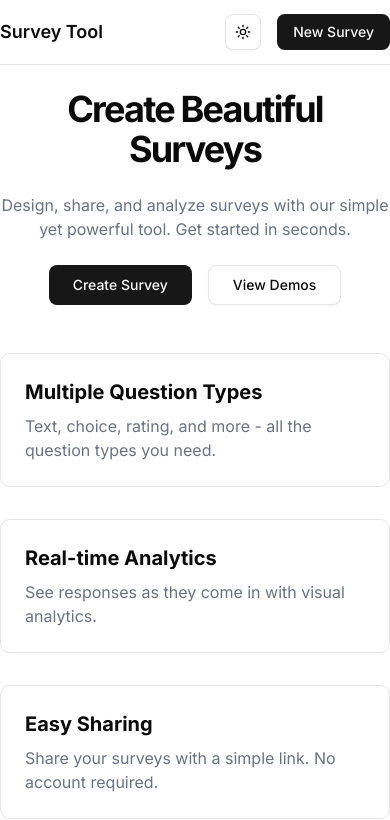
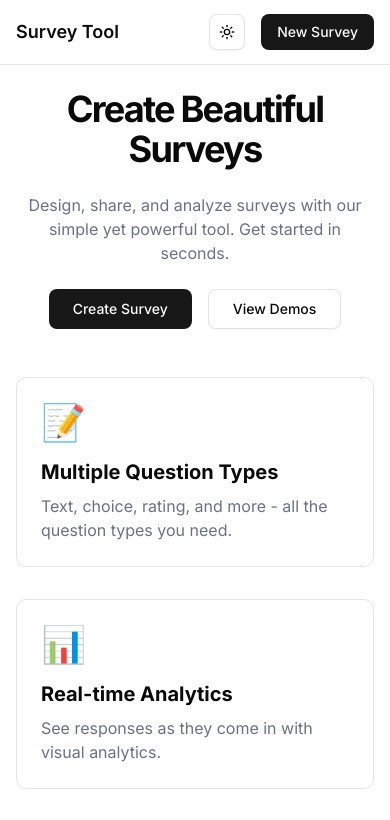
Before and after one commit to Sangeetc00/simple-survey-tool, a Next.js app: page / in a window 390 px wide. Shown: the top 820 px of the page. Built offline with nearby package versions, Linux system fonts and the light colour scheme.

Commit message:
css fixes

```diff
--- a/package.json
+++ b/package.json
@@ -20,6 +20,7 @@
     "@radix-ui/react-tabs": "^1.1.9",
     "class-variance-authority": "^0.7.1",
     "clsx": "^2.1.1",
+    "framer-motion": "^12.9.4",
     "lucide-react": "^0.507.0",
     "next": "15.3.1",
     "next-themes": "^0.4.6",
--- a/src/app/page.tsx
+++ b/src/app/page.tsx
@@ -1,44 +1,122 @@
+"use client"
+
 import { Button } from "@/components/ui/button";
 import Link from "next/link";
+import { motion } from "framer-motion";
 
 export default function Home() {
+  const fadeInUp = {
+    initial: { opacity: 0, y: 20 },
+    animate: { opacity: 1, y: 0 },
+    transition: { duration: 0.5 }
+  };
+
+  const staggerChildren = {
+    animate: {
+      transition: {
+        staggerChildren: 0.2
+      }
+    }
+  };
+
+  const features = [
+    {
+      title: "Multiple Question Types",
+      description: "Text, choice, rating, and more - all the question types you need.",
+      icon: "📝"
+    },
+    {
+      title: "Real-time Analytics",
+      description: "See responses as they come in with visual analytics.",
+      icon: "📊"
+    },
+    {
+      title: "Easy Sharing",
+      description: "Share your surveys with a simple link. No account required.",
+      icon: "🔗"
+    }
+  ];
+
   return (
     <div className="flex flex-col items-center space-y-12">
-      <div className="space-y-6 text-center">
-        <h1 className="text-4xl font-bold tracking-tighter sm:text-5xl md:text-6xl">Create Beautiful Surveys</h1>
-        <p className="mx-auto max-w-[600px] text-gray-500 md:text-xl dark:text-gray-400">
+      <motion.div
+        className="space-y-6 text-center"
+        initial={{ opacity: 0, y: 30 }}
+        animate={{ opacity: 1, y: 0 }}
+        transition={{ duration: 0.8 }}
+      >
+        <motion.h1
+          className="text-4xl font-bold tracking-tighter sm:text-5xl md:text-6xl"
+          animate={{ scale: [1, 1.02, 1] }}
+          transition={{ duration: 2, repeat: Infinity, repeatType: "reverse" }}
+        >
+          Create Beautiful Surveys
+        </motion.h1>
+        <motion.p
+          className="mx-auto max-w-[600px] text-gray-500 md:text-xl dark:text-gray-400"
+          variants={fadeInUp}
+          initial="initial"
+          animate="animate"
+        >
           Design, share, and analyze surveys with our simple yet powerful tool. Get started in seconds.
-        </p>
-        <div className="flex justify-center gap-4">
+        </motion.p>
+        <motion.div
+          className="flex justify-center gap-4"
+          initial={{ opacity: 0 }}
+          animate={{ opacity: 1 }}
+          transition={{ delay: 0.5 }}
+        >
+          <motion.div whileHover={{ scale: 1.05 }} whileTap={{ scale: 0.95 }}>
             <Button asChild size="lg">
               <Link href="/create">Create Survey</Link>
             </Button>
+          </motion.div>
+          <motion.div whileHover={{ scale: 1.05 }} whileTap={{ scale: 0.95 }}>
             <Button variant="outline" size="lg">
               <Link href="/surveys">View Demos</Link>
             </Button>
-        </div>
-      </div>
+          </motion.div>
+        </motion.div>
+      </motion.div>
 
-      <div className="grid gap-8 md:grid-cols-3">
-        <div className="rounded-lg border p-6">
-          <h3 className="text-xl font-bold">Multiple Question Types</h3>
+      <motion.div
+        className="grid gap-8 md:grid-cols-3"
+        variants={staggerChildren}
+        initial="initial"
+        animate="animate"
+      >
+        {features.map((feature, index) => (
+          <motion.div
+            key={index}
+            className="rounded-lg border p-6 relative overflow-hidden"
+            variants={fadeInUp}
+            whileHover={{
+              scale: 1.05,
+              boxShadow: "0 10px 30px rgba(0,0,0,0.1)"
+            }}
+            transition={{ duration: 0.2 }}
+          >
+            <motion.span
+              className="text-4xl mb-4 block"
+              initial={{ scale: 0 }}
+              animate={{ scale: 1 }}
+              transition={{ delay: 0.5 + (index * 0.1) }}
+            >
+              {feature.icon}
+            </motion.span>
+            <h3 className="text-xl font-bold">{feature.title}</h3>
             <p className="text-gray-500 dark:text-gray-400 mt-2">
-            Text, choice, rating, and more - all the question types you need.
+              {feature.description}
             </p>
-        </div>
-        <div className="rounded-lg border p-6">
-          <h3 className="text-xl font-bold">Real-time Analytics</h3>
-          <p className="text-gray-500 dark:text-gray-400 mt-2">
-            See responses as they come in with visual analytics.
-          </p>
-        </div>
-        <div className="rounded-lg border p-6">
-          <h3 className="text-xl font-bold">Easy Sharing</h3>
-          <p className="text-gray-500 dark:text-gray-400 mt-2">
-            Share your surveys with a simple link. No account required.
-          </p>
-        </div>
-      </div>
+            <motion.div
+              className="absolute bottom-0 left-0 h-1 bg-primary"
+              initial={{ width: 0 }}
+              whileHover={{ width: "100%" }}
+              transition={{ duration: 0.3 }}
+            />
+          </motion.div>
+        ))}
+      </motion.div>
     </div>
   );
 }
--- a/src/components/layout/AppLayout.tsx
+++ b/src/components/layout/AppLayout.tsx
@@ -11,7 +11,7 @@ export function AppLayout({ children }: AppLayoutProps) {
   return (
     <div className="min-h-screen bg-background">
       <header className="border-b">
-        <div className="container flex h-16 items-center justify-between">
+        <div className="w-full px-4 mx-auto sm:px-6 lg:px-8 flex h-16 items-center justify-between">
           <div className="flex items-center gap-6">
             <Link href="/" className="font-semibold text-lg">
               Survey Tool
@@ -33,9 +33,9 @@ export function AppLayout({ children }: AppLayoutProps) {
           </div>
         </div>
       </header>
-      <main className="container py-6 md:py-8">{children}</main>
+      <main className="w-full px-4 mx-auto sm:px-6 lg:px-8 py-6 md:py-8">{children}</main>
       <footer className="border-t">
-        <div className="container flex h-16 items-center text-sm">
+        <div className="w-full px-4 mx-auto sm:px-6 lg:px-8 flex h-16 items-center text-sm">
           <p>© {new Date().getFullYear()} Survey Tool</p>
         </div>
       </footer>
--- a/src/components/survey-creator/QuestionList.tsx
+++ b/src/components/survey-creator/QuestionList.tsx
@@ -61,7 +61,7 @@ export function QuestionList({
             type="text"
             value={newQuestion}
             onChange={(e) => setNewQuestion(e.target.value)}
-            className="flex-1 rounded-md border-gray-300 shadow-sm focus:border-indigo-500 focus:ring-indigo-500"
+            className="flex-1 rounded-md border-gray-300 shadow-sm focus:border-indigo-500 focus:ring-indigo-500 px-4 py-2"
             placeholder="Enter question text"
           />
           <Select
@@ -88,7 +88,7 @@ export function QuestionList({
                   type="text"
                   value={option}
                   onChange={(e) => handleOptionChange(index, e.target.value)}
-                  className="flex-1 rounded-md border-gray-300 shadow-sm focus:border-indigo-500 focus:ring-indigo-500"
+                  className="flex-1 rounded-md border-gray-300 shadow-sm focus:border-indigo-500 focus:ring-indigo-500 py-2 px-4"
                   placeholder={`Option ${index + 1}`}
                 />
                 <Button
--- a/src/components/survey-creator/SurveyHeader.tsx
+++ b/src/components/survey-creator/SurveyHeader.tsx
@@ -17,7 +17,7 @@ interface SurveyHeaderProps {
             type="text"
             value={title}
             onChange={(e) => setTitle(e.target.value)}
-            className="mt-1 block w-full rounded-md border-gray-300 shadow-sm focus:border-indigo-500 focus:ring-indigo-500"
+            className="mt-1 block w-full rounded-md border-gray-300 shadow-sm focus:border-indigo-500 focus:ring-indigo-500 px-4 py-2"
             placeholder="Enter survey title"
             required
           />
@@ -30,7 +30,7 @@ interface SurveyHeaderProps {
             id="description"
             value={description}
             onChange={(e) => setDescription(e.target.value)}
-            className="mt-1 block w-full rounded-md border-gray-300 shadow-sm focus:border-indigo-500 focus:ring-indigo-500"
+            className="mt-1 block w-full rounded-md border-gray-300 shadow-sm focus:border-indigo-500 focus:ring-indigo-500 px-4 py-2"
             placeholder="Enter survey description"
             rows={4}
             required
```
Also changed, not shown: 1 other file (tests, documents, lock files or other folders). Lines whose indentation alone changed are shown as unchanged.
